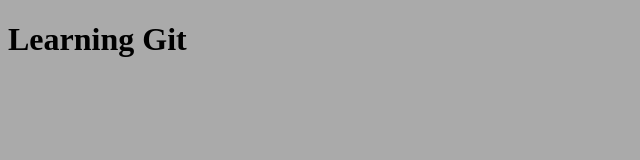
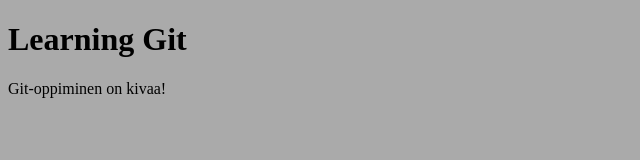
Before and after one commit to IkonTopi/tehtavatesti, a plain HTML site: page index.html in a window 1280 px wide. Shown: the whole page, without its empty margins (0-640 px from the left). Drawn offline with Linux system fonts and the light colour scheme.

Commit message:
rivi lisätty

```diff
--- a/index.html
+++ b/index.html
@@ -7,5 +7,6 @@
   </head>
   <body>
     <h1>Learning Git</h1>
+    <p>Git-oppiminen on kivaa!</p>
   </body>
 </html>
```
